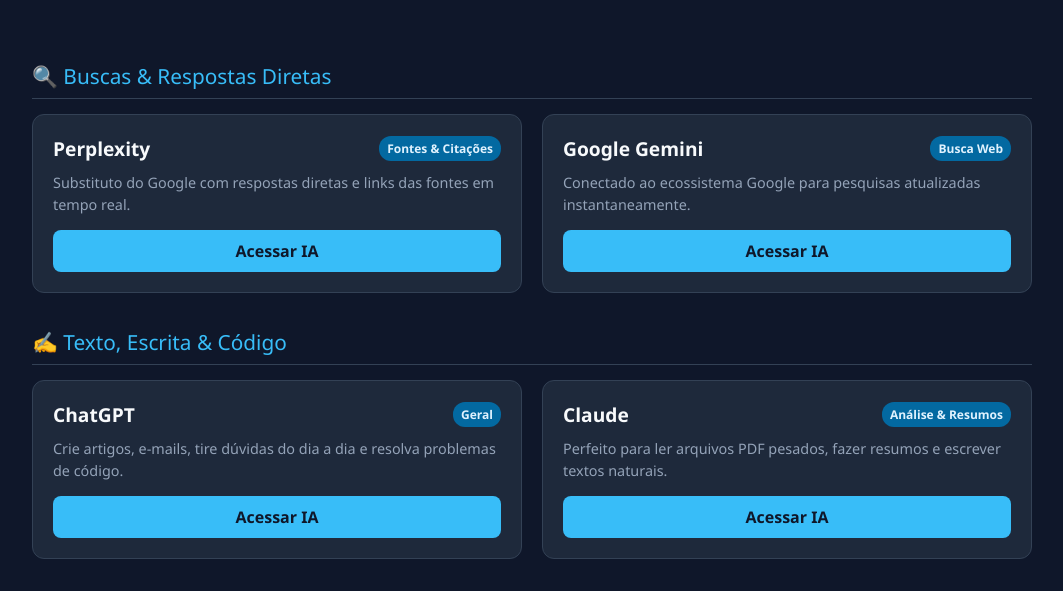
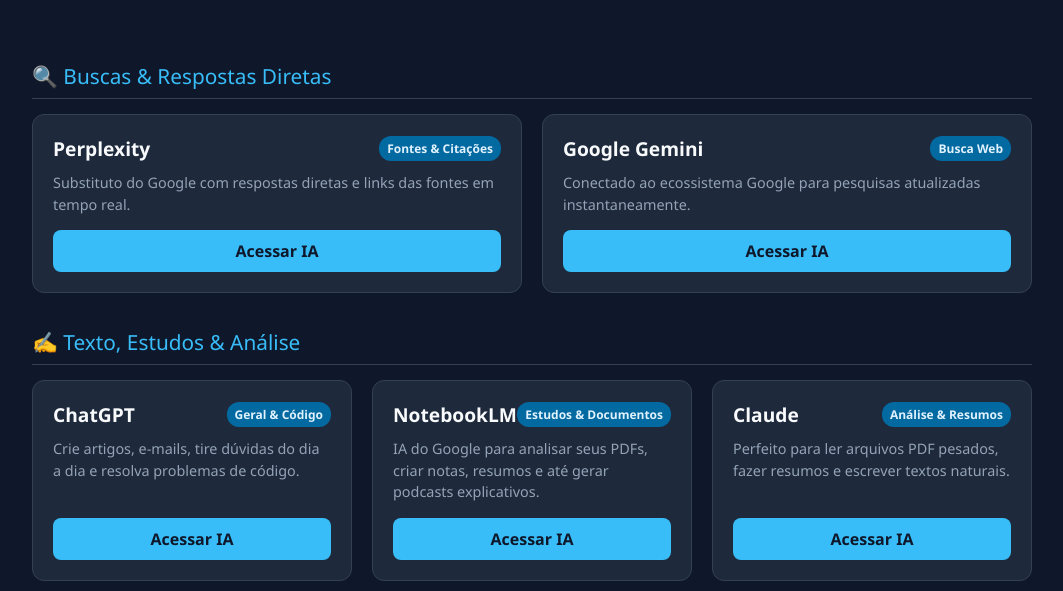
Before and after one commit to 7Almeida7/iabox, a plain HTML site: page index.html in a window 1280 px wide. Shown: the part 130-721 px from the top of the page, without its empty margins (108-1171 px from the left). Drawn offline with Linux system fonts and the light colour scheme.

Commit message:
Revise section titles and add new AI tool entries
Updated section titles and added new AI tools with descriptions.

```diff
--- a/index.html
+++ b/index.html
@@ -171,18 +171,28 @@
             </div>
         </div>
 
-        <!-- Categoria: Texto -->
-        <div class="section-title">✍️ Texto, Escrita & Código</div>
+        <!-- Categoria: Texto & Estudos -->
+        <div class="section-title">✍️ Texto, Estudos & Análise</div>
         <div class="grid">
             <div class="card">
                 <div>
                     <div class="card-header">
                         <h3>ChatGPT</h3>
-                        <span class="tag">Geral</span>
+                        <span class="tag">Geral & Código</span>
                     </div>
                     <p>Crie artigos, e-mails, tire dúvidas do dia a dia e resolva problemas de código.</p>
                 </div>
                 <a href="https://chat.openai.com" target="_blank" class="btn">Acessar IA</a>
+            </div>
+            <div class="card">
+                <div>
+                    <div class="card-header">
+                        <h3>NotebookLM</h3>
+                        <span class="tag">Estudos & Documentos</span>
+                    </div>
+                    <p>IA do Google para analisar seus PDFs, criar notas, resumos e até gerar podcasts explicativos.</p>
+                </div>
+                <a href="https://notebooklm.google.com" target="_blank" class="btn">Acessar IA</a>
             </div>
             <div class="card">
                 <div>
```
